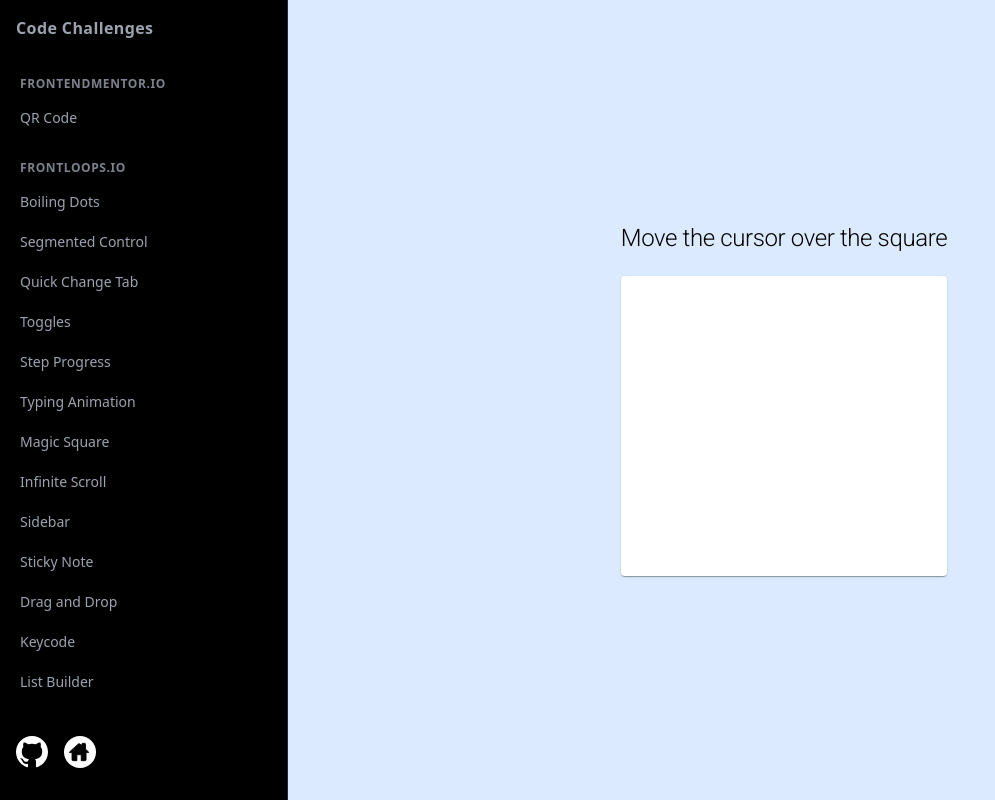
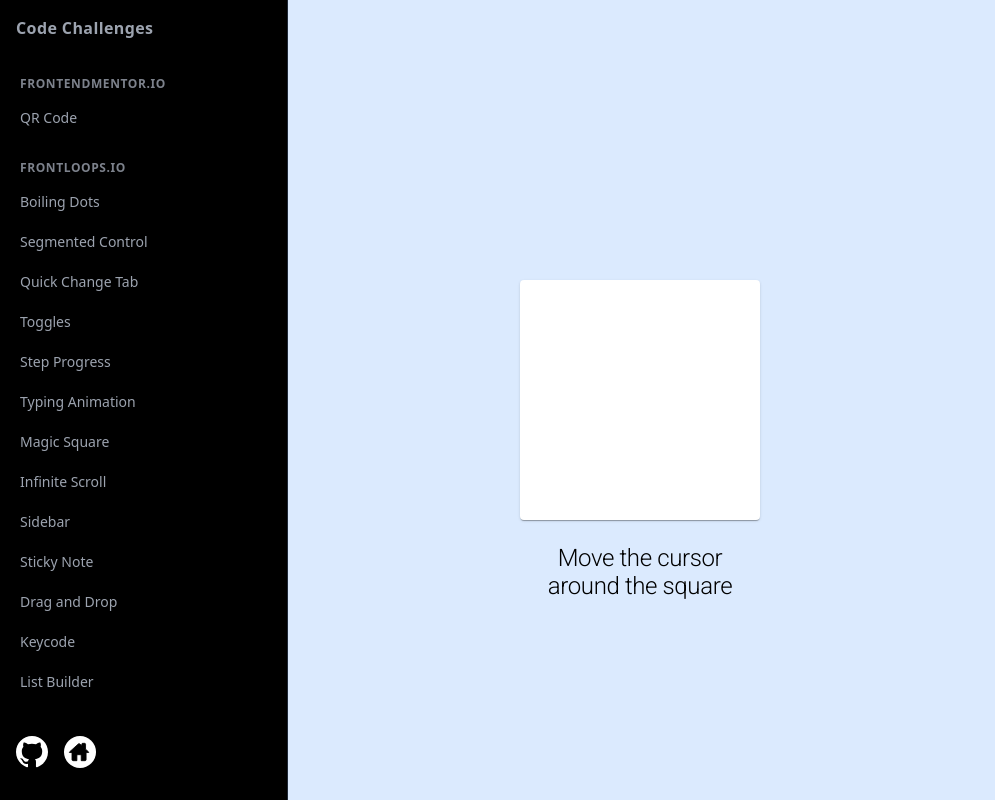
Before and after one commit to delaguilaluis/frontend-challenges, a Next.js app: page /frontend-challenges/magic-square in a window 1280 px wide. Shown: the whole page, without its empty margins (0-995 px from the left). Built offline with nearby package versions, Linux system fonts and the light colour scheme.

Commit message:
Fix Magic Square's perspective
Also consider cursor position outside the card

```diff
--- a/app/magic-square/page.tsx
+++ b/app/magic-square/page.tsx
@@ -4,11 +4,14 @@ import { Box, Container, Card, Typography } from "@mui/material";
 import { useState } from "react";
 
 export default function Page() {
-  const width = 300;
-  const height = 300;
-  const [x, setX] = useState(width / 2);
-  const [y, setY] = useState(height / 2);
-  const degreesRatio = 0.075;
+  const xHalf = window.innerWidth / 2;
+  const yHalf = window.innerHeight / 2;
+  const degreesRatio = 0.03;
+
+  const [x, setX] = useState(xHalf);
+  const [y, setY] = useState(yHalf);
+  const yDegrees = Math.floor((x - xHalf) * degreesRatio);
+  const xDegrees = Math.floor((y - yHalf) * degreesRatio) * -1;
 
   return (
     <Container
@@ -18,30 +21,27 @@ export default function Page() {
         justifyContent: "center",
         alignItems: "center",
         height: "100vh",
-        perspective: "1000px",
       }}
-      maxWidth="lg"
+      onMouseMove={(event) => {
+        setX(event.nativeEvent.pageX);
+        setY(event.nativeEvent.pageY);
+      }}
     >
-      <Box className="lg:ml-72">
+      <Box sx={{ width: 240, height: 240, perspective: "1000px" }}>
+        <Card
+          sx={{
+            width: "100%",
+            height: "100%",
+            transform: `rotateY(${yDegrees}deg) rotateX(${xDegrees}deg)`,
+          }}
+        ></Card>
         <Typography
           variant="h1"
           textAlign="center"
-          sx={{ fontSize: 24, mb: 3 }}
+          sx={{ fontSize: 24, mt: 3 }}
         >
-          Move the cursor over the square
+          Move the cursor around the square
         </Typography>
-        <Card
-          sx={{
-            minWidth: width,
-            minHeight: height,
-            transform: `rotateX(${(height / 2 - y) * degreesRatio}deg)
-          rotateY(${(x - width / 2) * degreesRatio}deg)`,
-          }}
-          onMouseMove={(event) => {
-            setX(event.nativeEvent.offsetX);
-            setY(event.nativeEvent.offsetY);
-          }}
-        ></Card>
       </Box>
     </Container>
   );
```
